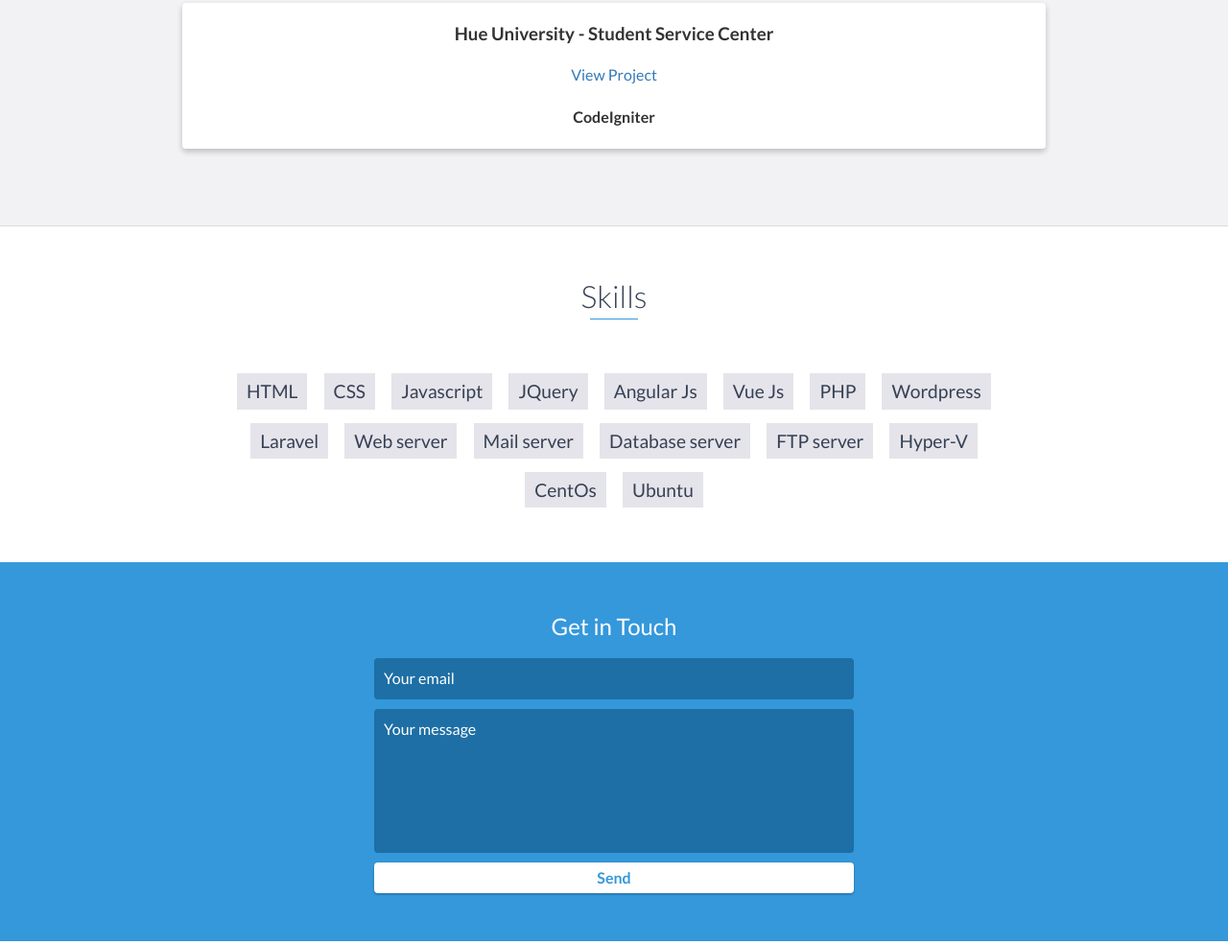
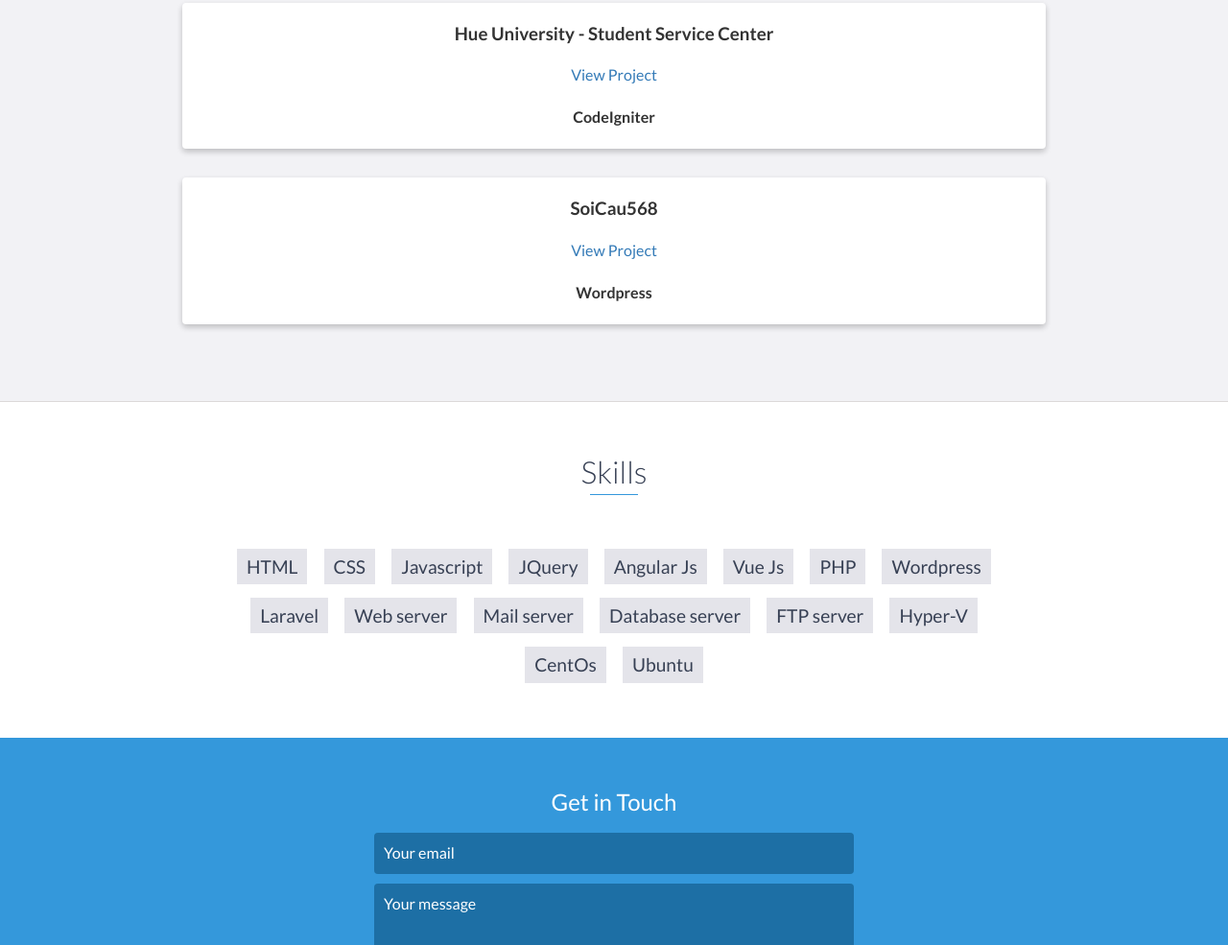
Before and after one commit to nqmtri86/nqmtri86.github.io, a plain HTML site: page index.html in a window 1280 px wide. Shown: the part 4116-5101 px from the top of the page at 96% size. Drawn offline with nearby package versions, Linux system fonts and the light colour scheme.

Commit message:
add project

```diff
--- a/index.html
+++ b/index.html
@@ -198,6 +198,12 @@
             <a href="http://ssc.hueuni.edu.vn/" target="_blank">View Project</a>
             <h4>CodeIgniter</h4>
         </div>
+
+        <div class="project shadow-large">
+            <h3>SoiCau568</h3>
+            <a href="https://soicau568.org/" target="_blank">View Project</a>
+            <h4>Wordpress</h4>
+        </div>
     </div>
 
 
```
